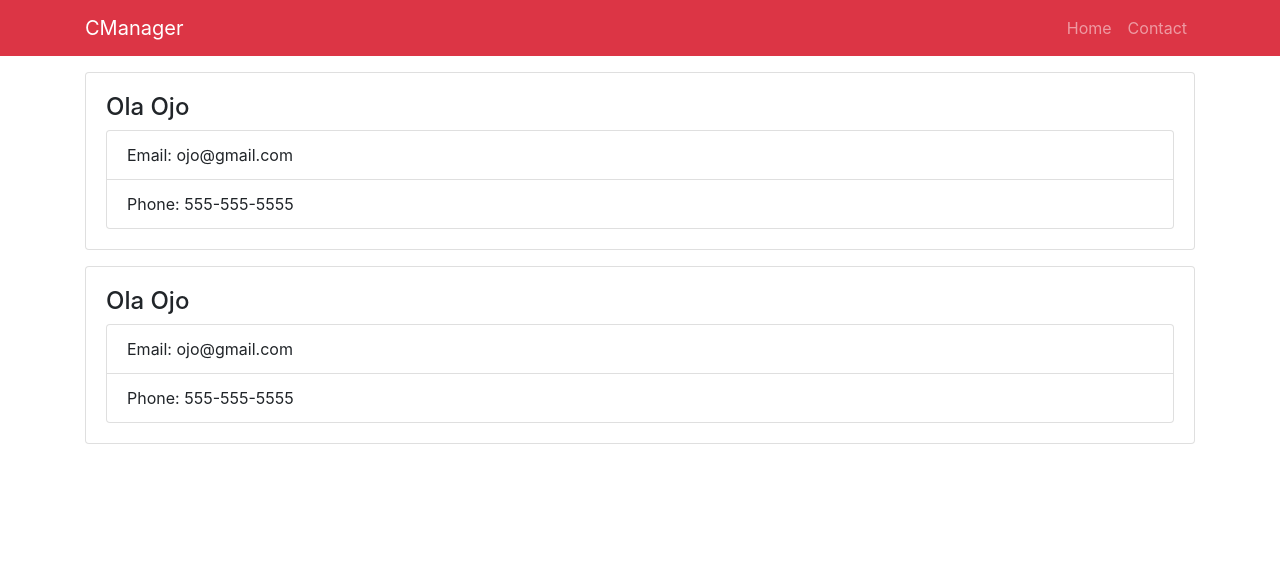
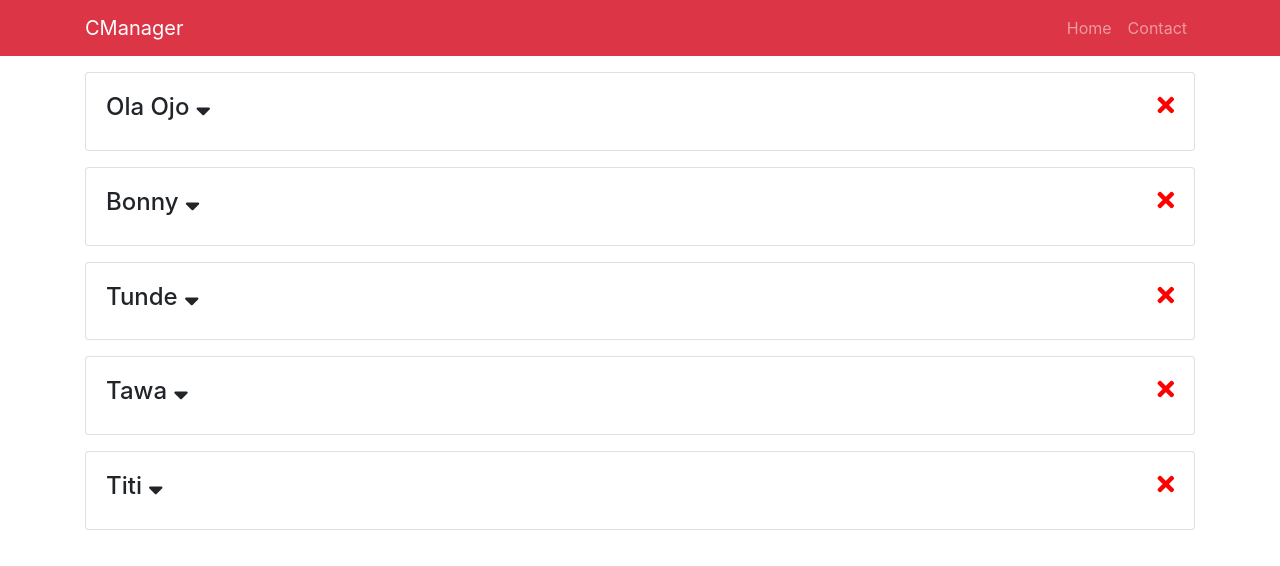
Before and after one commit to profmcdan/contact-manager, a React (Create React App) app: page / in a window 1280 px wide. Shown: the top 566 px of the page. Built offline with nearby package versions, Linux system fonts and the light colour scheme.

Commit message:
Add state

```diff
--- a/public/index.html
+++ b/public/index.html
@@ -10,6 +10,12 @@
       user's mobile device or desktop. See https://developers.google.com/web/fundamentals/web-app-manifest/
     -->
     <link rel="manifest" href="%PUBLIC_URL%/manifest.json" />
+    <link
+      rel="stylesheet"
+      href="https://use.fontawesome.com/releases/v5.8.1/css/all.css"
+      integrity="sha384-50oBUHEmvpQ+1lW4y57PTFmhCaXp0ML5d60M1M7uH2+nqUivzIebhndOJK28anvf"
+      crossorigin="anonymous"
+    />
     <!--
       Notice the use of %PUBLIC_URL% in the tags above.
       It will be replaced with the URL of the `public` folder during the build.
--- a/src/App.js
+++ b/src/App.js
@@ -1,23 +1,16 @@
 import React from "react";
-import Contact from "./components/Contact";
+import "bootstrap/dist/css/bootstrap.min.css";
+import "./App.css";
 import Header from "./components/common/Header";
-
-import "bootstrap/dist/css/bootstrap.min.css";
-import "./App";
+import Contacts from "./components/Contacts";
 
 class App extends React.Component {
   render() {
-    const contactInfo = {
-      name: "Ola Ojo",
-      email: "ojo@gmail.com",
-      phone: "555-555-5555",
-    };
     return (
-      <div className="App">
+      <div className="">
         <Header branding="CManager" />
         <div className="container">
-          <Contact contact={contactInfo} />
-          <Contact contact={contactInfo} />
+          <Contacts />
         </div>
       </div>
     );
--- a/src/components/Contact.js
+++ b/src/components/Contact.js
@@ -2,15 +2,42 @@ import React, { Component } from "react";
 import PropTypes from "prop-types";
 
 class Contact extends Component {
+  state = {
+    showContactInfo: false,
+  };
+
+  onShowClick = id => {
+    this.setState({ showContactInfo: !this.state.showContactInfo });
+  };
+
+  onDeleteClick = id => {
+    this.props.deleteClickHandler(id);
+  };
+
   render() {
-    const { name, email, phone } = this.props.contact;
+    const { name, email, phone, id } = this.props.contact;
+    const { showContactInfo } = this.state;
     return (
       <div className="card card-body mb-3">
-        <h4>{name}</h4>
-        <ul className="list-group">
-          <li className="list-group-item">Email: {email}</li>
-          <li className="list-group-item">Phone: {phone}</li>
-        </ul>
+        <h4>
+          {name}{" "}
+          <i
+            onClick={() => this.onShowClick(id)}
+            className="fas fa-sort-down"
+            style={{ cursor: "pointer" }}
+          />
+          <i
+            onClick={() => this.onDeleteClick(id)}
+            className="fas fa-times"
+            style={{ cursor: "pointer", float: "right", color: "red" }}
+          />
+        </h4>
+        {showContactInfo ? (
+          <ul className="list-group">
+            <li className="list-group-item">Email: {email}</li>
+            <li className="list-group-item">Phone: {phone}</li>
+          </ul>
+        ) : null}
       </div>
     );
   }
@@ -18,6 +45,7 @@ class Contact extends Component {
 
 Contact.propTypes = {
   contact: PropTypes.object.isRequired,
+  deleteClickHandler: PropTypes.func.isRequired,
 };
 
 export default Contact;
--- /dev/null
+++ b/src/components/Contacts.js
@@ -0,0 +1,46 @@
+import React, { Component } from "react";
+import Contact from "./Contact";
+
+class Contacts extends Component {
+  state = {
+    contacts: [],
+  };
+
+  deleteContact = id => {
+    const { contacts } = this.state;
+    const newContacts = contacts.filter(c => c.id !== id);
+    this.setState({ contacts: newContacts });
+  };
+
+  componentDidMount() {
+    const contacts = [
+      { id: 1, name: "Ola Ojo", email: "ojo@gmail.com", phone: "555-323-5555" },
+      { id: 2, name: "Bonny", email: "bonny@gmail.com", phone: "222-555-6666" },
+      { id: 3, name: "Tunde", email: "ojo@gmail.com", phone: "555-555-5555" },
+      { id: 4, name: "Tawa", email: "Tawa@gmail.com", phone: "111-555-5555" },
+      {
+        id: 5,
+        name: "Titi",
+        email: "ojTawao@gmail.com",
+        phone: "555-343-5555",
+      },
+    ];
+    this.setState({ contacts });
+  }
+  render() {
+    const { contacts } = this.state;
+    return (
+      <React.Fragment>
+        {contacts.map(c => (
+          <Contact
+            key={c.id}
+            contact={c}
+            deleteClickHandler={() => this.deleteContact(c.id)}
+          />
+        ))}
+      </React.Fragment>
+    );
+  }
+}
+
+export default Contacts;
```
